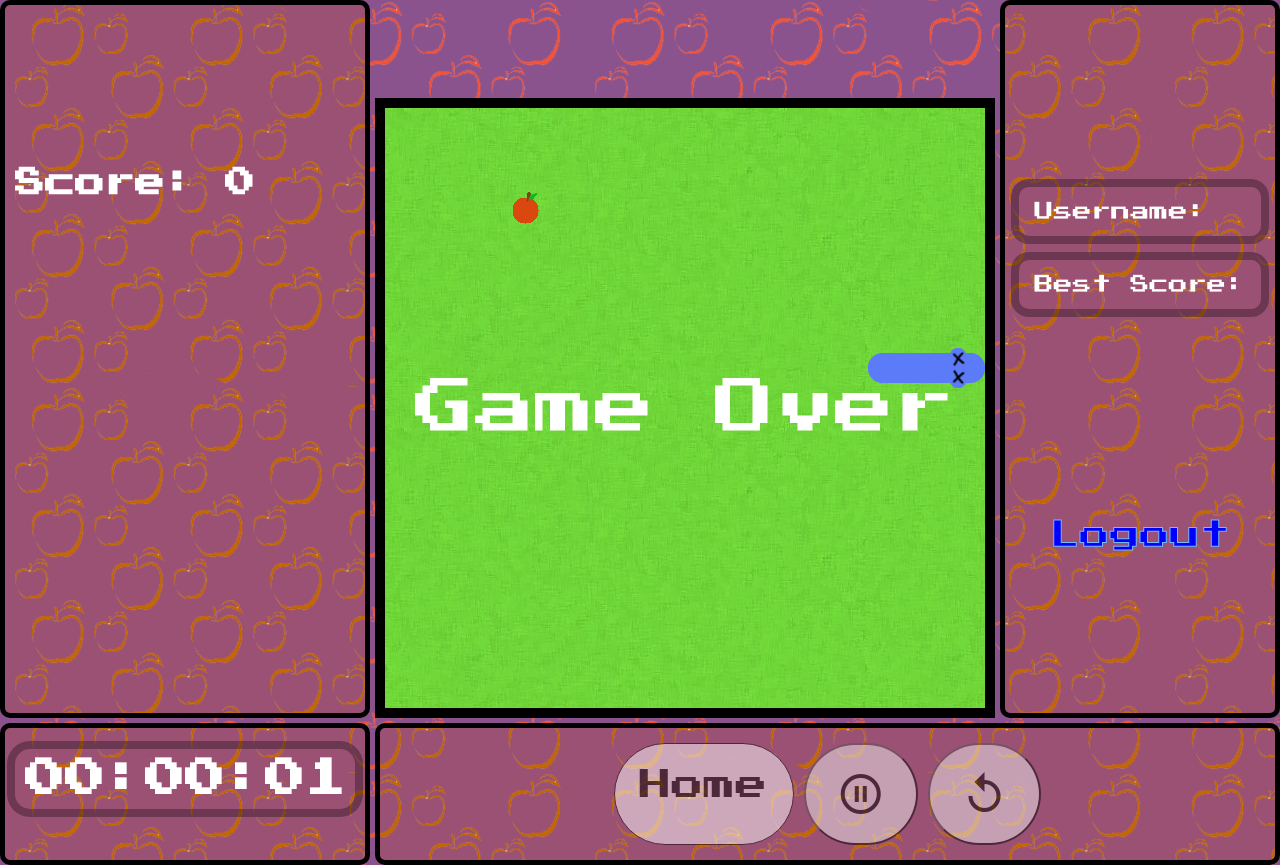
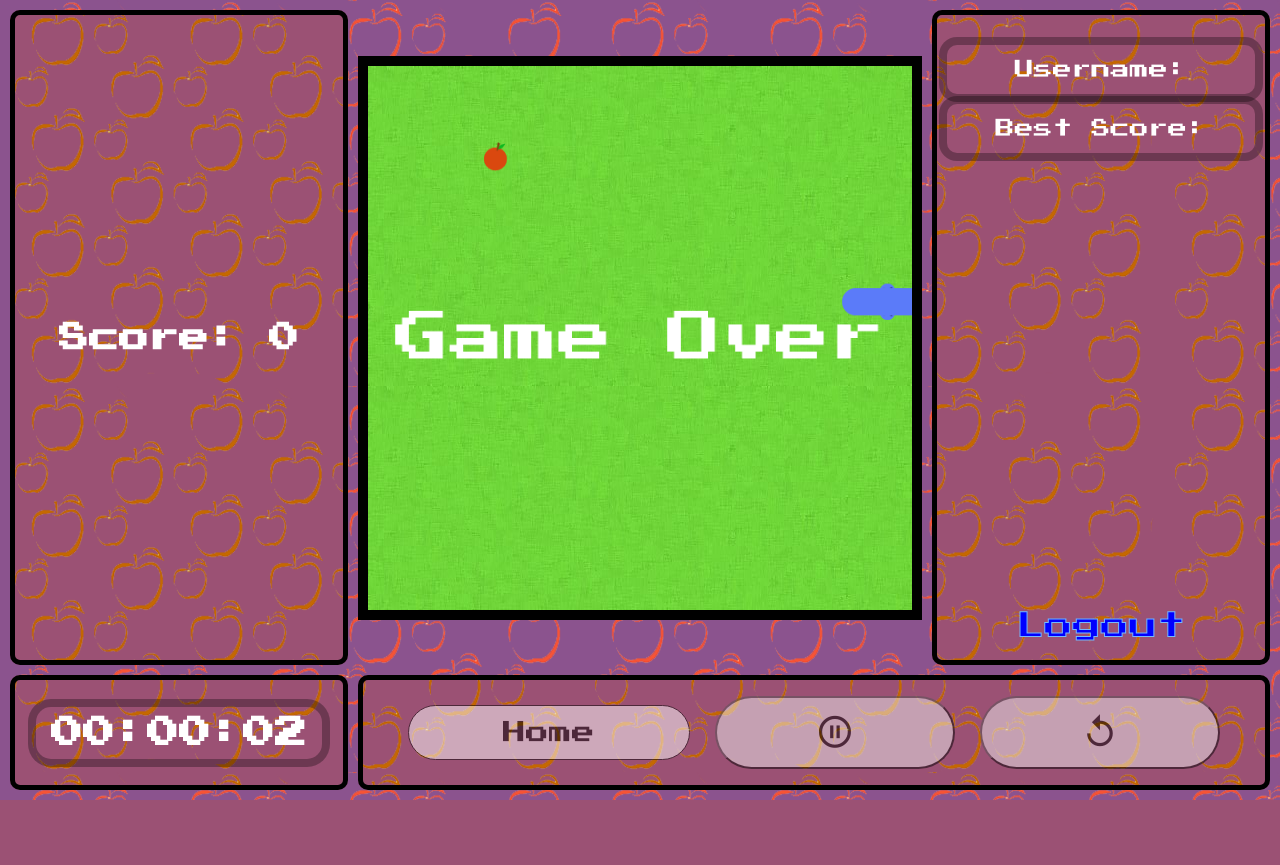
Before and after one commit to DaniloParisi03/Snake-Webgame, a PHP site: page /html/game.html in a window 1280 px wide. After the commit the page ends 800 px from the top, so only its background shows below. Run offline with PHP 8.4, Linux system fonts and the light colour scheme; data that the repository does not hold is empty.

Commit message:
Implement 60 FPS interpolation, responsive layout, and MySQL inactivity cleanup procedure

```diff
--- a/css/game_style.css
+++ b/css/game_style.css
@@ -1,153 +1,217 @@
-
 @font-face {
     font-family: gameFont;
     src: url(../fonts/gameFont.ttf);
 }
 
-body{
+body {
     background-image: url("../images/background.png");
     background-color: #884e8bf7;
     font-family: gameFont;
-
+    min-height: 100vh;
+    margin: 0;
+    padding: 10px;
+    box-sizing: border-box;
+    background-repeat: repeat;
 
     display: grid;
-    grid-template-columns: 1fr 2fr 1fr;
-    grid-template-rows: 0.3fr 2fr 0.3fr;
-    min-height: 100vh;
-    margin: 0;
-    background-repeat: repeat;
-    gap: 5px;
+    grid-template-columns: minmax(150px, 1fr) auto minmax(150px, 1fr);
+    grid-template-rows: 1fr auto;
+    gap: 10px;
+    align-items: center;
+    justify-content: center;
 }
 
-#screen{
+/* Responsive Game Screen Canvas (keeping original 10px border) */
+#screen {
     border: 10px solid black;
-    width: 600px;
-    height: 600px;
-    position: relative;
-    top: 50%;
-    left: 50%;
-    transform: translate(-50%,-50%);
+    width: 100%;
+    max-width: min(600px, 68vh, 85vw);
+    height: auto;
+    aspect-ratio: 1 / 1;
+    display: block;
+    margin: 0 auto;
 }
 
-#score{
-  font-weight: bold;
-  margin-top: 45%;
-  font-size: 30px;
-}
-#messaggioRecord{
-  display: none;
-  font-weight: bold;
-  margin-top: 5%;
-  font-size: 25px;
-  color:rgb(0, 245, 12);
-}
-#cronometro{
-  padding: 10px;
-  font-size: 40px;
-  border-radius: 15px;
-  box-shadow: 0px 0px 0px 8px rgba(0,0,0,0.3);
-
-}
-
-.img{
-    display: none;
-}
-
+/* Original Box Styling (keeping hue-rotate and transparent background) */
 .box {
     backdrop-filter: hue-rotate(30deg);
     border: 5px solid black;
     border-radius: 10px;
     color: #fff;
+    padding: 15px;
+    display: flex;
+    flex-direction: column;
+    justify-content: center;
+    align-items: center;
+    text-align: center;
+    height: 100%;
+    box-sizing: border-box;
+}
+
+/* Score Box (div1) */
+.div1 {
+    grid-area: 1 / 1 / 2 / 2;
+}
+#score {
+    font-weight: bold;
+    font-size: clamp(24px, 2.5vw, 30px);
+    margin: auto 0;
+}
+#messaggioRecord {
+    display: none;
+    font-weight: bold;
+    font-size: clamp(18px, 2vw, 25px);
+    color: rgb(0, 245, 12);
+    margin: 10px 0;
+}
+
+/* User & Logout Box (div2) */
+.div2 {
+    grid-area: 1 / 3 / 2 / 4;
+    display: flex;
+    justify-content: space-between;
+    align-items: center;
+    flex-direction: column;
+    padding: 20px 10px;
+}
+.userData {
+    font-size: clamp(14px, 1.5vw, 20px);
+    width: 100%;
+}
+.userData > p {
+    box-shadow: 0px 0px 0px 8px rgba(0,0,0,0.3);
+    border-radius: 10px;
+    padding: 15px;
+    margin: 10px 0;
+}
+.logoutData {
+    margin-top: auto;
+    padding-top: 20px;
+}
+#logout {
+    color: blue;
+    font-family: gameFont;
+    text-decoration: none;
+    font-size: clamp(22px, 2.2vw, 30px);
+    -webkit-text-stroke: 1px rgb(117, 186, 255);
+}
+#logout:hover {
+    color: yellow;
+}
+
+/* Center Canvas Container (div3) */
+.div3 {
+    grid-area: 1 / 2 / 2 / 3;
+    display: flex;
+    justify-content: center;
+    align-items: center;
+    width: 100%;
+}
+
+/* Stopwatch Box (div4) */
+.div4 {
+    grid-area: 2 / 1 / 3 / 2;
+    display: flex;
+    justify-content: center;
+    align-items: center;
+}
+#cronometro {
+    padding: 10px 15px;
+    font-size: clamp(24px, 2.5vw, 40px);
+    border-radius: 15px;
+    box-shadow: 0px 0px 0px 8px rgba(0,0,0,0.3);
+    margin: 0;
+}
+
+/* Control Buttons Box (div5) */
+.div5 {
+    grid-area: 2 / 2 / 3 / 4;
     padding: 10px;
 }
+.box.div5 > div {
+    display: flex;
+    flex-direction: row;
+    flex-wrap: wrap;
+    justify-content: center;
+    align-items: center;
+    gap: 15px;
+    width: 100%;
+    margin: 0;
+}
 
-
-.box.div5 button,.box.div5 a{
-
+/* Original Button & Link Styling (with responsive width/padding to prevent overflow) */
+.box.div5 button, .box.div5 a {
     font-family: gameFont;
-  font-size: 1.5rem;
-  width: 15rem;
-  padding: 25px;
+    font-size: clamp(16px, 1.5vw, 1.5rem);
+    min-width: 10rem;
+    max-width: 15rem;
+    flex: 1;
+    padding: 15px 20px;
     border-radius: 5rem;
     opacity: 50%;
     margin: 5px;
-
+    transition: opacity 0.2s;
+    display: flex;
+    align-items: center;
+    justify-content: center;
 }
 
-.box.div5 a{
-  font-size: 2rem;
+.box.div5 a {
+    font-size: clamp(18px, 1.8vw, 2rem);
     text-decoration: none;
-  display: flex;
-  align-items: center;
     flex-direction: column;
-
     border: 1px solid black;
     background-color: #fff;
-
     color: black;
 }
 
-.box.div5 button>i{
+.box.div5 button > i {
     font-size: 200%;
 }
 
-.box.div5 button:hover,.box.div5 a:hover{
+.box.div5 button:hover, .box.div5 a:hover {
     cursor: pointer;
     opacity: 100%;
 }
 
-.box.div5 div {
-  display: flex;
-  flex-direction: row;
-  margin-right: 25%;
-  margin-left: 25%;
-}
-
-/* filter when game is paused */
-canvas.pause{
+/* Filter when game is paused */
+canvas.pause {
     filter: brightness(50%);
 }
 
-.userData{
-  font-size: 1.5vw;
-}
-.userData>p{
-  box-shadow: 0px 0px 0px 8px rgba(0,0,0,0.3);
-
-  border-radius: 10px;
-  padding: 15px;
-  margin-bottom: 10%;
-
-}
-.logoutData{
-  margin-top: 75%;
-}
-#logout{
-    color: blue;
-    font-family: gameFont;
-    text-decoration: none;
-    font-size: 30px;
-    -webkit-text-stroke: 1px rgb(117, 186, 255);
-}
-#logout:hover{
-  color: yellow;
-}
-.div1 { grid-area: 1 / 1 / 3 / 2; }
-
-.div2 {
-  grid-area: 1 / 3 / 3 / 4;
-  display: flex;
-  justify-content: center;
-  align-items: center;
-  flex-direction: column;
+.img {
+    display: none;
 }
 
-.div3 { grid-area: 2 / 2 / 3 / 3; }
+/* Responsive Media Query for Tablets and Mobile */
+@media (max-width: 900px) {
+    body {
+        display: flex;
+        flex-direction: column;
+        height: auto;
+        padding: 10px;
+        gap: 15px;
+    }
 
-.div4 {
-  grid-area: 3 / 1 / 4 / 2;
-  display: flex;
+    .div1, .div2, .div3, .div4, .div5 {
+        width: 100%;
+        max-width: 500px;
+        height: auto;
+        margin: 0 auto;
+    }
+
+    .div3 { order: 1; }
+    .div1 { order: 2; }
+    .div4 { order: 3; }
+    .div5 { order: 4; }
+    .div2 { order: 5; }
+
+    #screen {
+        max-width: min(90vw, 420px);
+    }
+
+    .box.div5 > div {
+        flex-direction: row;
         justify-content: center;
     }
-
-.div5 { grid-area: 3 / 2 / 4 / 4; }
+}
--- a/js/game_code.js
+++ b/js/game_code.js
@@ -48,16 +48,20 @@ window.addEventListener('DOMContentLoaded',
                 this.apple = new Apple(this);
 
                 // Snake movement speed in milliseconds (lower = higher movement FPS & smoother animation)
-                this.velocity = 150;
+                this.velocity = 220;
                 // Condition of game over
                 this.gameOver = false;
+                // Timestamp of the last grid movement step for smooth interpolation
+                this.lastStepTime = performance.now();
             }
             /**
-             * @brief Renders the snake and apple onto the canvas context.
+             * @brief Renders the snake and apple onto the canvas context with 60 FPS interpolation.
              * @param {CanvasRenderingContext2D} context - The 2D rendering context.
+             * @param {number} progress - Interpolation progress ratio between 0.0 and 1.0.
              */
-            draw(context) {
-                this.player.draw(context);
+            draw(context, progress = 1) {
+                context.clearRect(0, 0, this.width, this.height);
+                this.player.draw(context, progress);
                 this.apple.draw(context);
             }
             /**
@@ -69,8 +73,10 @@ window.addEventListener('DOMContentLoaded',
 
             /**
              * @brief Checks if the snake's head collided with the apple; if so, increments score, increases speed, respawns apple, and grows snake body.
+             * @param {number} progress - Interpolation progress ratio between 0.0 and 1.0.
              */
-            touchApple() {
+            touchApple(progress = 1) {
+                if (progress < 0.5) return;
                 let head = this.player.snake[0];
                 if (head.x == this.apple.x && head.y == this.apple.y) {
                     clearInterval(timer);
@@ -239,6 +245,7 @@ window.addEventListener('DOMContentLoaded',
                 return;
 
             if(canvas.classList.contains("pause")) {
+                game.lastStepTime = performance.now();
                 timer = setInterval(updateMovement, game.velocity);
                 canvas.classList.remove("pause");
                 ctx.clearRect(0, 0, 600, 600);
@@ -257,15 +264,22 @@ window.addEventListener('DOMContentLoaded',
          * @brief Main game animation loop running until game.gameOver is true.
          */
         function animate() {
-            game.draw(ctx);
-            game.touchApple();
-
+            let now = performance.now();
             if (game.stop) {
                 game.update();
                 game.dx = 0;
                 game.dy = 0;
                 game.stop = false;
+                game.lastStepTime = now;
             }
+
+            let progress = 1;
+            if (game && !game.gameOver) {
+                progress = Math.min(1, (now - game.lastStepTime) / game.velocity);
+            }
+
+            game.draw(ctx, progress);
+            game.touchApple(progress);
 
             if(!game.gameOver) {
                 animId = requestAnimationFrame(animate);
--- a/js/player.js
+++ b/js/player.js
@@ -29,13 +29,25 @@ class SnakeNode{
     }
 
     /**
-     * @brief Clears previous position and draws the current segment onto the canvas context.
+     * @brief Draws the segment with smooth 60 FPS visual interpolation between old and new grid coordinates.
      * @param {CanvasRenderingContext2D} context - The 2D rendering context.
+     * @param {number} progress - Interpolation progress ratio between 0.0 and 1.0.
      */
-    draw(context){
+    draw(context, progress = 1){
         context.beginPath();
-        context.clearRect(this.oldx, this.oldy, width, height);
-        context.drawImage(this.image, this.x, this.y, width, height);
+        let renderX = this.oldx + (this.x - this.oldx) * progress;
+        let renderY = this.oldy + (this.y - this.oldy) * progress;
+
+        let imgToDraw = this.image;
+        if (["body tl", "body tr", "body bl", "body br"].includes(imgToDraw.id) && progress < 0.85) {
+            if (this.oldy == this.y) {
+                imgToDraw = document.getElementById("body h");
+            } else {
+                imgToDraw = document.getElementById("body v");
+            }
+        }
+
+        context.drawImage(imgToDraw, renderX, renderY, width, height);
     }
 
     /**
@@ -132,13 +144,14 @@ export class Snake{
     }
 
     /**
-     * @brief Renders all snake segments onto the canvas context.
+     * @brief Renders all snake segments onto the canvas context with smooth interpolation.
      * @param {CanvasRenderingContext2D} context - The 2D rendering context.
+     * @param {number} progress - Interpolation progress ratio between 0.0 and 1.0.
      */
-    draw(context)
+    draw(context, progress = 1)
     {
         for(let i = 0; i < this.snake.length; i++)
-            this.snake[i].draw(context);
+            this.snake[i].draw(context, progress);
     }
 
     /**
```
Also changed, not shown: database/logindata.sql (+27 -1 lines), php/login_session.php (+9 -0 lines), php/update_score.php (+8 -0 lines). Lines whose indentation alone changed are shown as unchanged.
